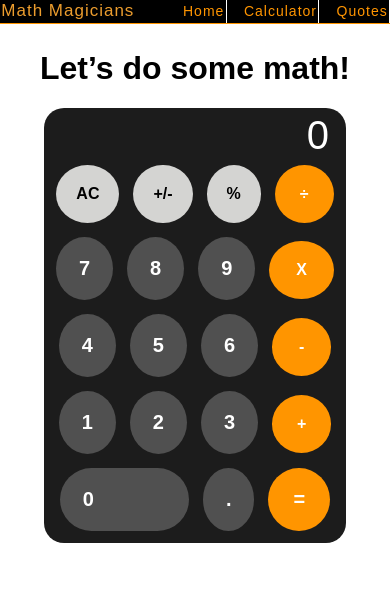
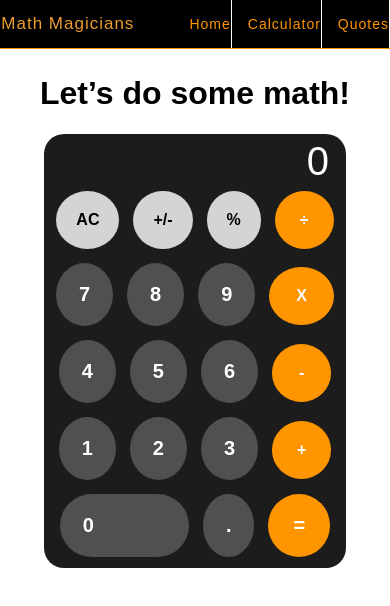
Before and after one commit to YinkTech/math-magicians, a React (Create React App) app: page /Calculator in a window 390 px wide. Shown: the top 606 px of the page. Built offline with nearby package versions, Linux system fonts and the light colour scheme.

Commit message:
first test

```diff
--- a/package.json
+++ b/package.json
@@ -18,7 +18,7 @@
   "scripts": {
     "start": "react-scripts start",
     "build": "react-scripts build",
-    "test": "react-scripts test",
+    "test": "react-scripts test --env=jsdom",
     "eject": "react-scripts eject"
   },
   "eslintConfig": {
--- a/src/index.css
+++ b/src/index.css
@@ -34,7 +34,6 @@ body {
   padding: 0;
   margin: 0;
   display: flex;
-  gap: 1rem;
   justify-content: space-around;
 }
 
@@ -142,7 +141,12 @@ p {
     padding: 1.3px;
   }
 
+  .links {
+    gap: 1rem;
+  }
+
   .links a {
+    padding: 1rem 0;
     font-size: 14px;
 
   }
```
Also changed, not shown: src/pages/_tests_/Home-test.js (added, +10 -0 lines).
